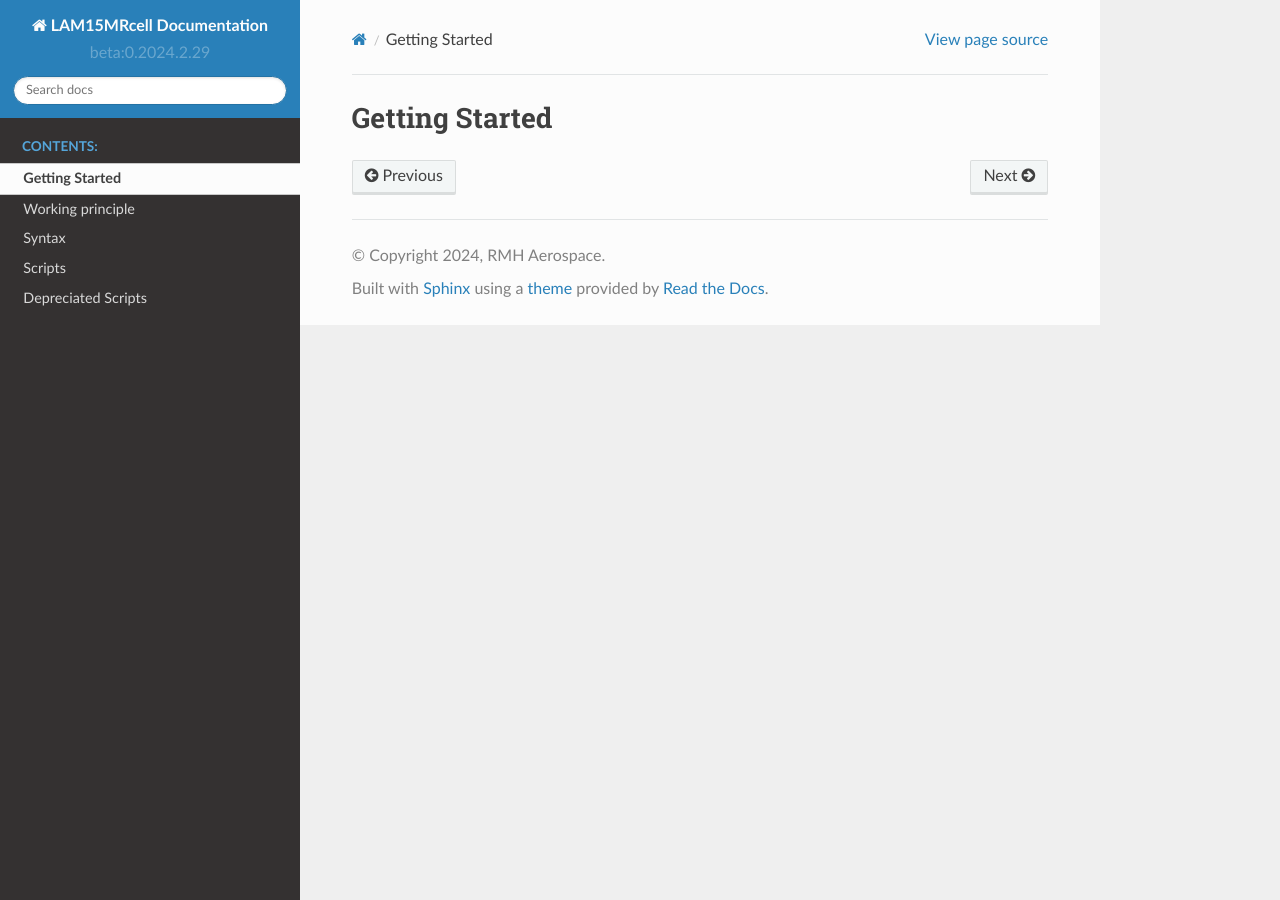
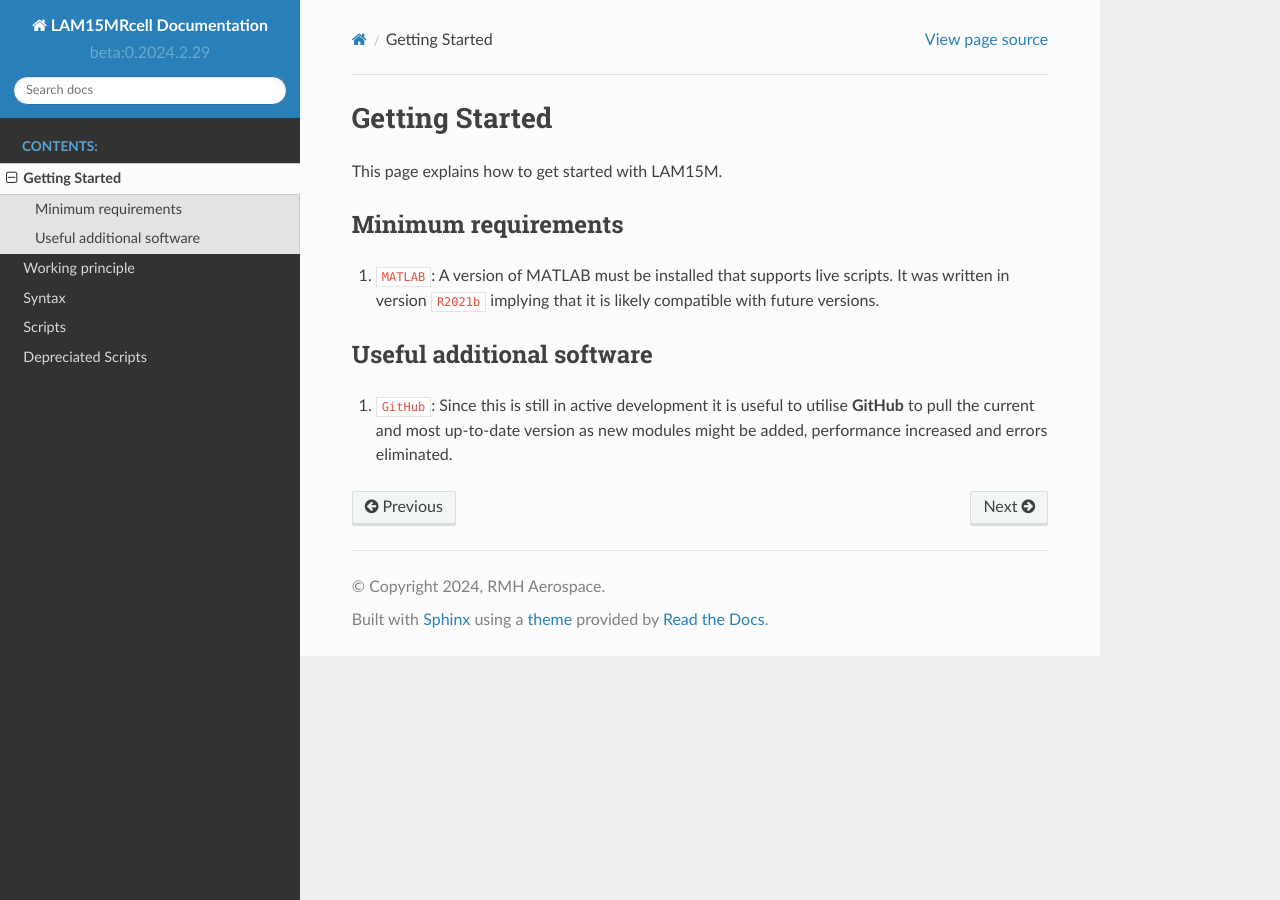
Before and after one commit to aq18507/LAM15Mdocs, a Sphinx documentation site: the page built from doc/Getting_Started.rst, in a window 1280 px wide. Built offline with Sphinx 7.4.7 and the Read the Docs theme 2.0.0, drawn with Linux system fonts in a browser that asks for light colours.

Commit message:
autocommit: v01.02-2024-02-29@ 9:09:57

```diff
--- a/doc/Getting_Started.rst
+++ b/doc/Getting_Started.rst
@@ -1,2 +1,14 @@
 Getting Started
 ###############
+
+This page explains how to get started with LAM15M.
+
+Minimum requirements
+++++++++++++++++++++
+
+#. ``MATLAB``: A version of MATLAB must be installed that supports live scripts. It was written in version ``R2021b`` implying that it is likely compatible with future versions.
+
+Useful additional software
+++++++++++++++++++++++++++
+
+#. ``GitHub``: Since this is still in active development it is useful to utilise **GitHub** to pull the current and most up-to-date version as new modules might be added, performance increased and errors eliminated.
```
